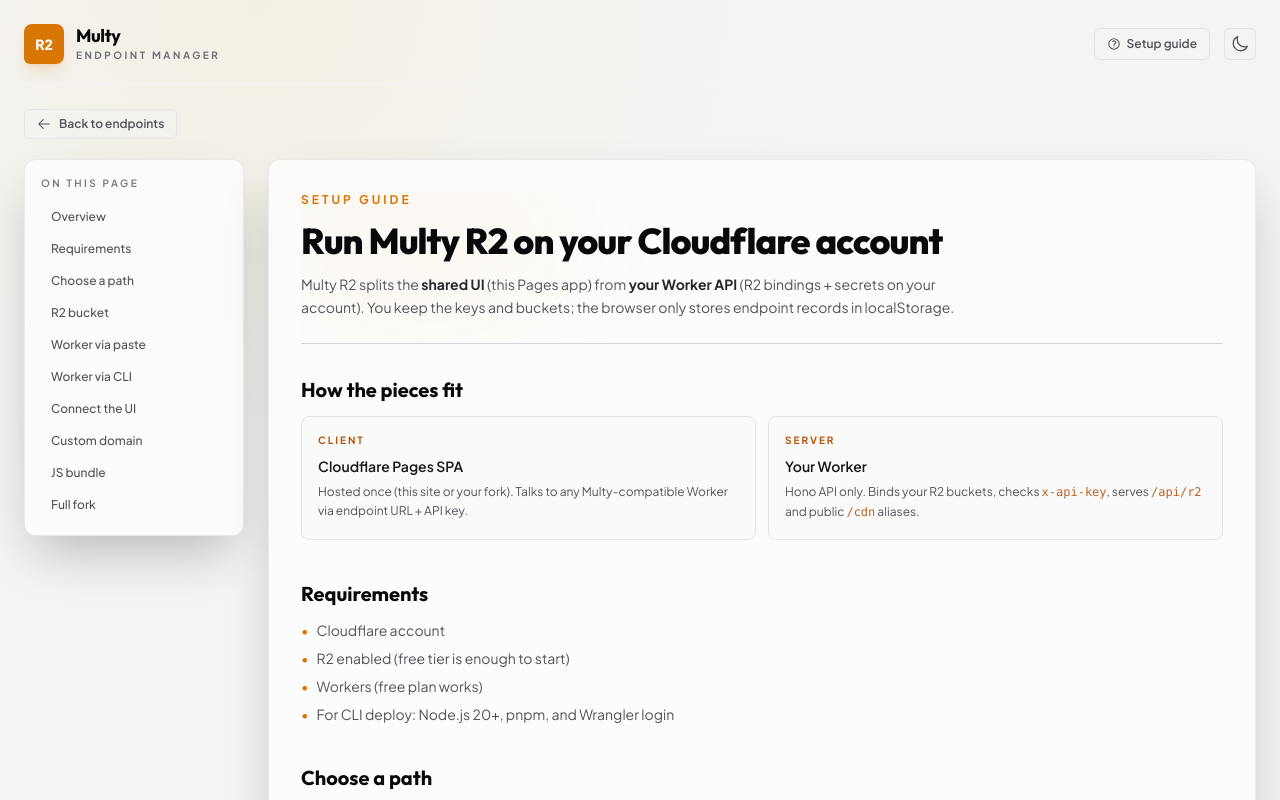
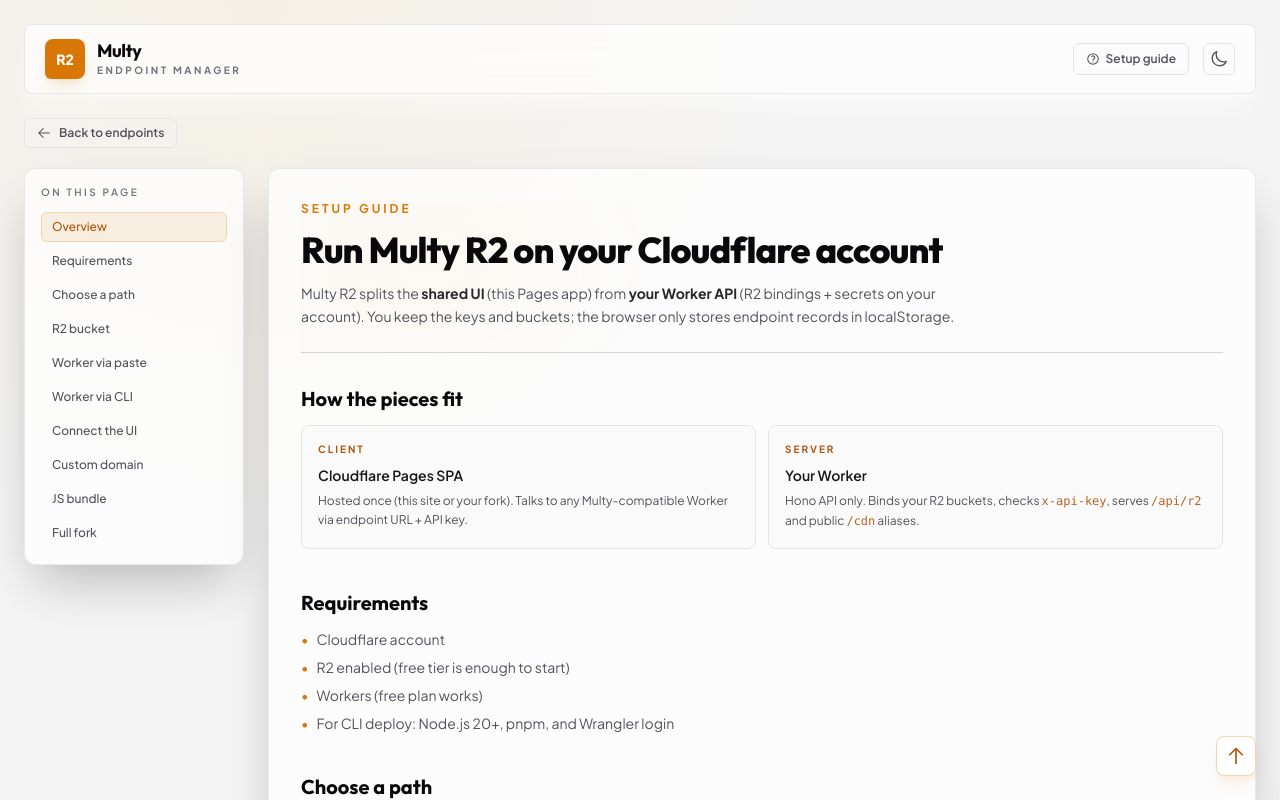
Before and after one commit to pantharshit007/multy-r2, a React (Vite) app: page /setup-guide in a window 1280 px wide. Shown: the top 800 px of the page. Built offline with nearby package versions, Linux system fonts and the light colour scheme.

Commit message:
feat: enhance Setup Guide with scroll-to-top button and active section tracking

```diff
--- a/src/client/components/Icons.tsx
+++ b/src/client/components/Icons.tsx
@@ -154,3 +154,11 @@
     </svg>
   );
 }
+
+export function ArrowUpIcon(props: SVGProps<SVGSVGElement>) {
+  return (
+    <svg xmlns="http://www.w3.org/2000/svg" fill="none" viewBox="0 0 24 24" strokeWidth={2} stroke="currentColor" className="size-4" {...props}>
+      <path strokeLinecap="round" strokeLinejoin="round" d="M4.5 10.5 12 3m0 0 7.5 7.5M12 3v18" />
+    </svg>
+  );
+}
--- a/src/client/router.tsx
+++ b/src/client/router.tsx
@@ -27,7 +27,8 @@
 
   return (
     <div className="mx-auto min-h-screen w-full max-w-7xl px-4 py-6 text-zinc-100 sm:px-6">
-      <header className="mb-6 flex flex-col gap-4 sm:flex-row sm:items-center sm:justify-between border-b border-zinc-900 pb-5">
+      <header className="sticky top-3 z-40 mb-6 rounded-2xl border border-zinc-800/80 bg-zinc-950/70 px-5 py-3.5 shadow-xl shadow-zinc-950/40 backdrop-blur-xl">
+        <div className="flex flex-col gap-4 sm:flex-row sm:items-center sm:justify-between">
         <Link to="/" className="inline-flex items-center gap-3 group" aria-label="Multy R2 home">
           <span className="grid size-10 place-items-center rounded-2xl rounded-bl-md bg-amber-300 text-sm font-black text-zinc-950 shadow-lg shadow-amber-300/15 group-hover:scale-105 group-hover:bg-amber-250 transition-all duration-300">R2</span>
           <span>
@@ -60,6 +61,7 @@
               </svg>
             )}
           </button>
+        </div>
         </div>
       </header>
       <Outlet />
--- a/src/client/routes/SetupGuidePage.tsx
+++ b/src/client/routes/SetupGuidePage.tsx
@@ -1,5 +1,5 @@
 import { Link } from "@tanstack/react-router";
-import { useState, type ReactNode } from "react";
+import { useState, useEffect, useRef, useCallback, type ReactNode } from "react";
 import {
   CLOUDFLARE_DASHBOARD_URL,
   GITHUB_ISSUES_URL,
@@ -16,7 +16,7 @@
   WORKER_RELEASE_TAG,
   WORKER_RELEASE_URL,
 } from "../constants";
-import { ArrowLeftIcon, CheckIcon, CopyIcon } from "../components/Icons";
+import { ArrowLeftIcon, ArrowUpIcon, CheckIcon, CopyIcon } from "../components/Icons";
 
 const SECTIONS = [
   { id: "overview", label: "Overview" },
@@ -103,7 +103,41 @@
 }
 
 export function SetupGuidePage() {
+  const [activeSection, setActiveSection] = useState<string>(SECTIONS[0].id);
+  const observerRef = useRef<IntersectionObserver | null>(null);
+
+  // --- Active section tracking via IntersectionObserver ---
+  useEffect(() => {
+    // Disconnect any previous observer before setting up a new one
+    observerRef.current?.disconnect();
+
+    const sectionEls = SECTIONS.map((s) => document.getElementById(s.id)).filter(Boolean) as HTMLElement[];
+    if (sectionEls.length === 0) return;
+
+    // rootMargin: trigger when section header enters the top 20% of viewport
+    observerRef.current = new IntersectionObserver(
+      (entries) => {
+        // Pick the topmost visible section
+        const visible = entries
+          .filter((e) => e.isIntersecting)
+          .sort((a, b) => a.boundingClientRect.top - b.boundingClientRect.top);
+        if (visible.length > 0) {
+          setActiveSection(visible[0].target.id);
+        }
+      },
+      { rootMargin: "-80px 0px -65% 0px", threshold: 0 },
+    );
+
+    for (const el of sectionEls) observerRef.current.observe(el);
+    return () => observerRef.current?.disconnect();
+  }, []);
+
+  const scrollToTop = useCallback(() => {
+    window.scrollTo({ top: 0, behavior: "smooth" });
+  }, []);
+
   return (
+    <>
     <main className="animate-fade-in-up">
       <div className="mb-5">
         <Link
@@ -116,7 +150,8 @@
       </div>
 
       <div className="grid gap-6 lg:grid-cols-[220px_minmax(0,1fr)]">
-        <aside className="lg:sticky lg:top-4 lg:self-start">
+        {/* Sidebar – top offset accounts for sticky navbar height */}
+        <aside className="lg:sticky lg:top-28 lg:self-start">
           <div className="rounded-3xl border border-zinc-800/80 bg-zinc-950/70 p-4 shadow-2xl backdrop-blur-xl">
             <p className="text-[10px] font-semibold uppercase tracking-[0.25em] text-zinc-500">On this page</p>
             <nav className="mt-3 grid gap-1">
@@ -124,7 +159,11 @@
                 <a
                   key={section.id}
                   href={`#${section.id}`}
-                  className="rounded-xl px-2.5 py-1.5 text-xs font-medium text-zinc-400 hover:bg-zinc-900 hover:text-amber-200 transition-colors"
+                  className={`rounded-xl px-2.5 py-1.5 text-xs font-medium transition-colors ${
+                    activeSection === section.id
+                      ? "bg-amber-300/10 text-amber-200 border border-amber-300/20"
+                      : "text-zinc-400 hover:bg-zinc-900 hover:text-amber-200 border border-transparent"
+                  }`}
                 >
                   {section.label}
                 </a>
@@ -148,7 +187,7 @@
           </header>
 
           <div className="mt-8 grid gap-10">
-            <section id="overview" className="scroll-mt-6 grid gap-3">
+            <section id="overview" className="scroll-mt-24 grid gap-3">
               <h2 className="text-xl font-bold text-zinc-50 font-display">How the pieces fit</h2>
               <div className="grid gap-3 sm:grid-cols-2">
                 <div className="rounded-2xl border border-zinc-800 bg-zinc-900/30 p-4">
@@ -169,7 +208,7 @@
               </div>
             </section>
 
-            <section id="requirements" className="scroll-mt-6 grid gap-3">
+            <section id="requirements" className="scroll-mt-24 grid gap-3">
               <h2 className="text-xl font-bold text-zinc-50 font-display">Requirements</h2>
               <ul className="grid gap-2 text-sm text-zinc-400">
                 <li className="flex gap-2"><span className="text-amber-300">•</span> Cloudflare account</li>
@@ -179,7 +218,7 @@
               </ul>
             </section>
 
-            <section id="choose-path" className="scroll-mt-6 grid gap-3">
+            <section id="choose-path" className="scroll-mt-24 grid gap-3">
               <h2 className="text-xl font-bold text-zinc-50 font-display">Choose a path</h2>
               <div className="grid gap-3">
                 <div className="rounded-2xl border border-amber-300/40 bg-amber-300/10 p-4">
@@ -207,7 +246,7 @@
               </div>
             </section>
 
-            <section id="bucket" className="scroll-mt-6 grid gap-3">
+            <section id="bucket" className="scroll-mt-24 grid gap-3">
               <h2 className="text-xl font-bold text-zinc-50 font-display">1. Create an R2 bucket</h2>
               <ol className="grid gap-5">
                 <Step n={1} title="Open R2 in the dashboard">
@@ -231,7 +270,7 @@
               </ol>
             </section>
 
-            <section id="worker-paste" className="scroll-mt-6 grid gap-3">
+            <section id="worker-paste" className="scroll-mt-24 grid gap-3">
               <h2 className="text-xl font-bold text-zinc-50 font-display">2. Paste Multy&apos;s Worker bundle (recommended)</h2>
               <p className="text-sm leading-relaxed text-zinc-400">
                 Fastest path for most users — dashboard only, no Node/pnpm required. The paste target is{" "}
@@ -364,7 +403,7 @@
               </ol>
             </section>
 
-            <section id="worker-cli" className="scroll-mt-6 grid gap-3">
+            <section id="worker-cli" className="scroll-mt-24 grid gap-3">
               <h2 className="text-xl font-bold text-zinc-50 font-display">2b. Deploy with Wrangler (optional)</h2>
               <p className="text-sm leading-relaxed text-zinc-400">
                 Use this when you want config-as-code, repeatable deploys, or D1 migrations from the CLI.
@@ -429,7 +468,7 @@
               </ol>
             </section>
 
-            <section id="connect-ui" className="scroll-mt-6 grid gap-3">
+            <section id="connect-ui" className="scroll-mt-24 grid gap-3">
               <h2 className="text-xl font-bold text-zinc-50 font-display">3. Connect Multy R2</h2>
               <ol className="grid gap-5">
                 <Step n={1} title="Open the endpoint form">
@@ -471,7 +510,7 @@
               </ol>
             </section>
 
-            <section id="custom-domain" className="scroll-mt-6 grid gap-3">
+            <section id="custom-domain" className="scroll-mt-24 grid gap-3">
               <h2 className="text-xl font-bold text-zinc-50 font-display">4. Custom domain (optional)</h2>
               <Callout title="R2 custom domains are per bucket">
                 A custom domain connected to R2 is <strong className="text-zinc-100">one domain (or subdomain) per bucket</strong>.
@@ -510,7 +549,7 @@
               </p>
             </section>
 
-            <section id="bundle" className="scroll-mt-6 grid gap-3">
+            <section id="bundle" className="scroll-mt-24 grid gap-3">
               <h2 className="text-xl font-bold text-zinc-50 font-display">How Multy ships the Worker JS bundle</h2>
               <p className="text-sm leading-relaxed text-zinc-400">
                 Multy is TypeScript + Hono. There is no hand-written single file in the repo root — Wrangler produces the final multi-bucket bundle.
@@ -564,7 +603,7 @@
               </Callout>
             </section>
 
-            <section id="fork" className="scroll-mt-6 grid gap-3">
+            <section id="fork" className="scroll-mt-24 grid gap-3">
               <h2 className="text-xl font-bold text-zinc-50 font-display">Full fork: your UI and backend</h2>
               <ol className="grid gap-5">
                 <Step n={1} title="Fork the repository">
@@ -611,5 +650,16 @@
         </article>
       </div>
     </main>
+
+      {/* Outside animated main — transform on ancestors breaks position:fixed */}
+      <button
+        type="button"
+        onClick={scrollToTop}
+        aria-label="Scroll to top"
+        className="fixed bottom-6 right-6 z-50 grid size-10 cursor-pointer place-items-center rounded-2xl border border-amber-300/30 bg-zinc-950/80 text-amber-200 shadow-lg shadow-amber-300/10 backdrop-blur-xl transition-all duration-300 hover:scale-110 hover:border-amber-300/60 hover:bg-amber-300/10"
+      >
+        <ArrowUpIcon className="size-5" />
+      </button>
+    </>
   );
 }
```
